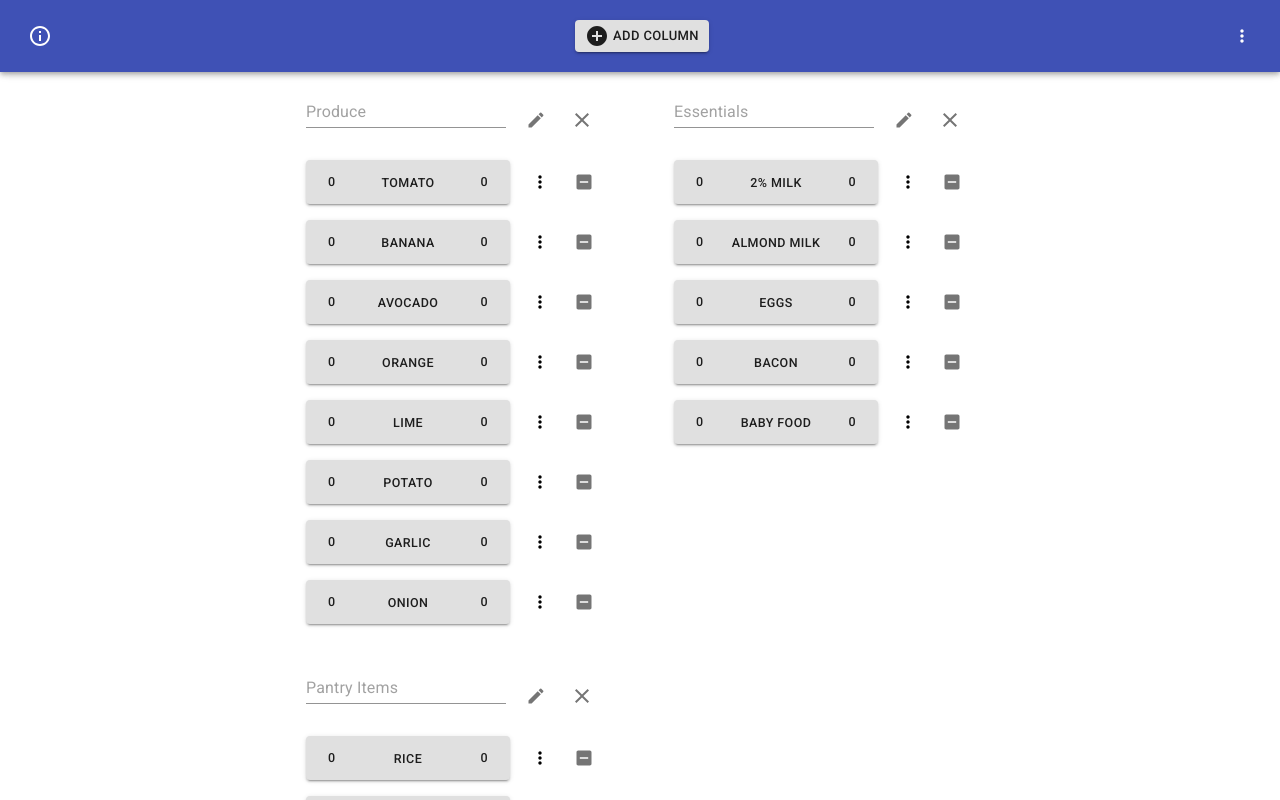
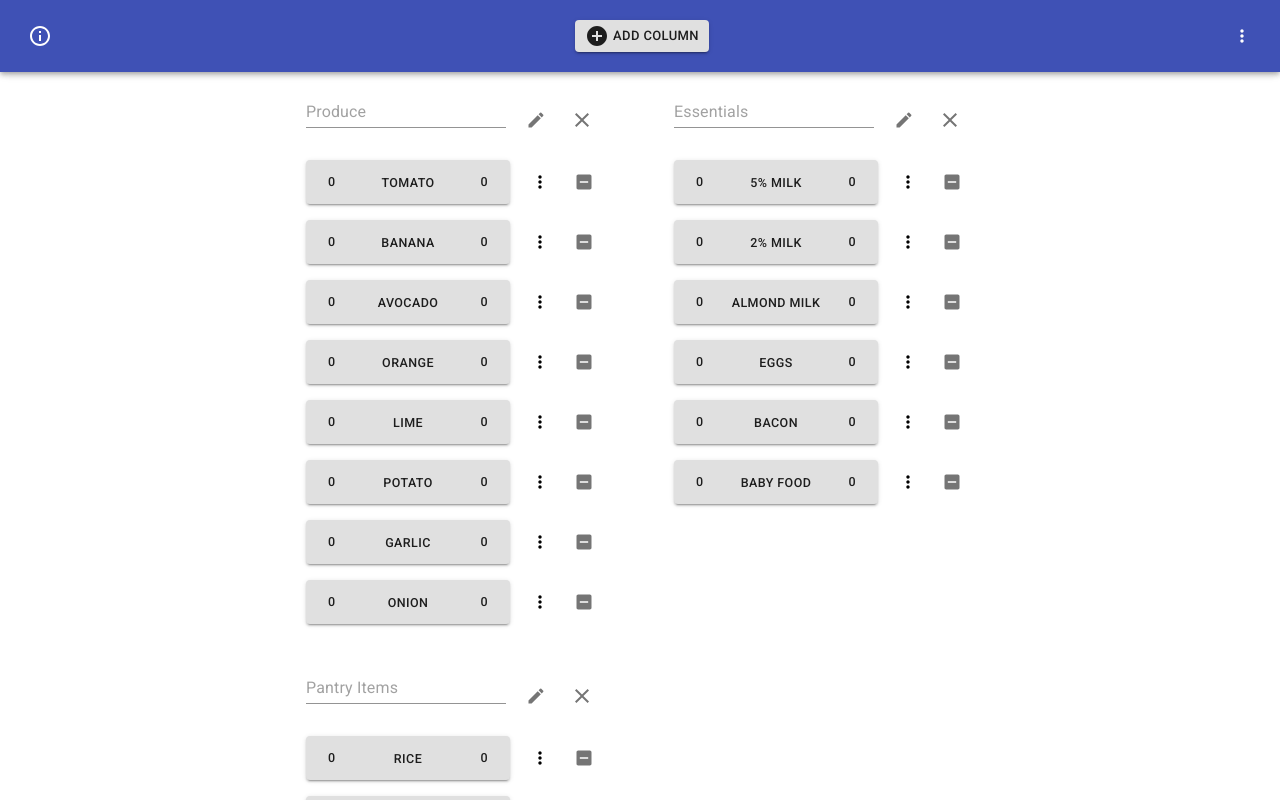
Before and after one commit to magistrula/item-counter, a Next.js app: page / in a window 1280 px wide. Shown: the top 800 px of the page. Built offline with nearby package versions, Linux system fonts and the light colour scheme.

Commit message:
Update default columns

```diff
--- a/constants/columns.js
+++ b/constants/columns.js
@@ -14,7 +14,7 @@ export const DEFAULT_COLS = [
   },
   {
     name: 'Essentials',
-    items: ['2% milk', 'almond milk', 'eggs', 'bacon', 'baby food'],
+    items: ['5% milk', '2% milk', 'almond milk', 'eggs', 'bacon', 'baby food'],
   },
   {
     name: 'Pantry Items',
```
